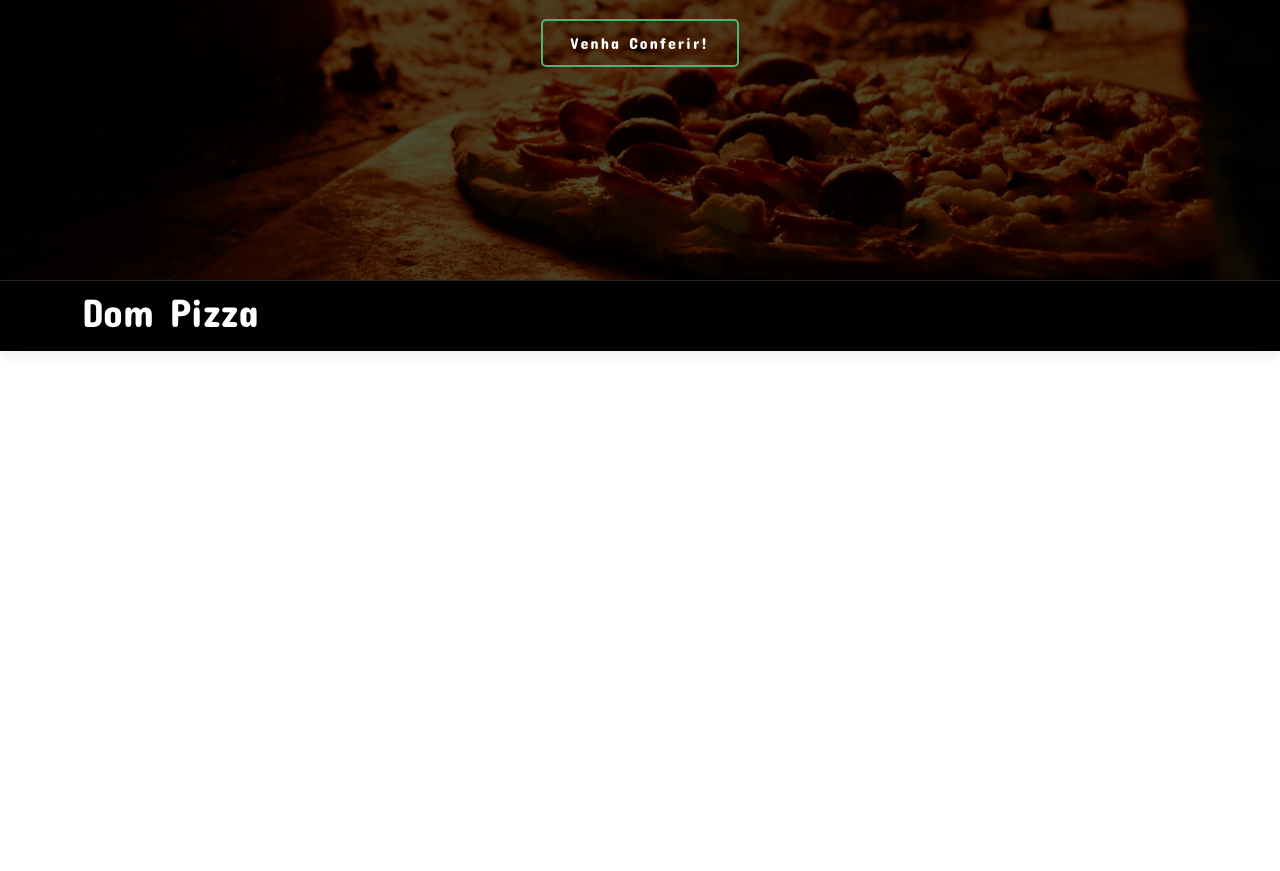
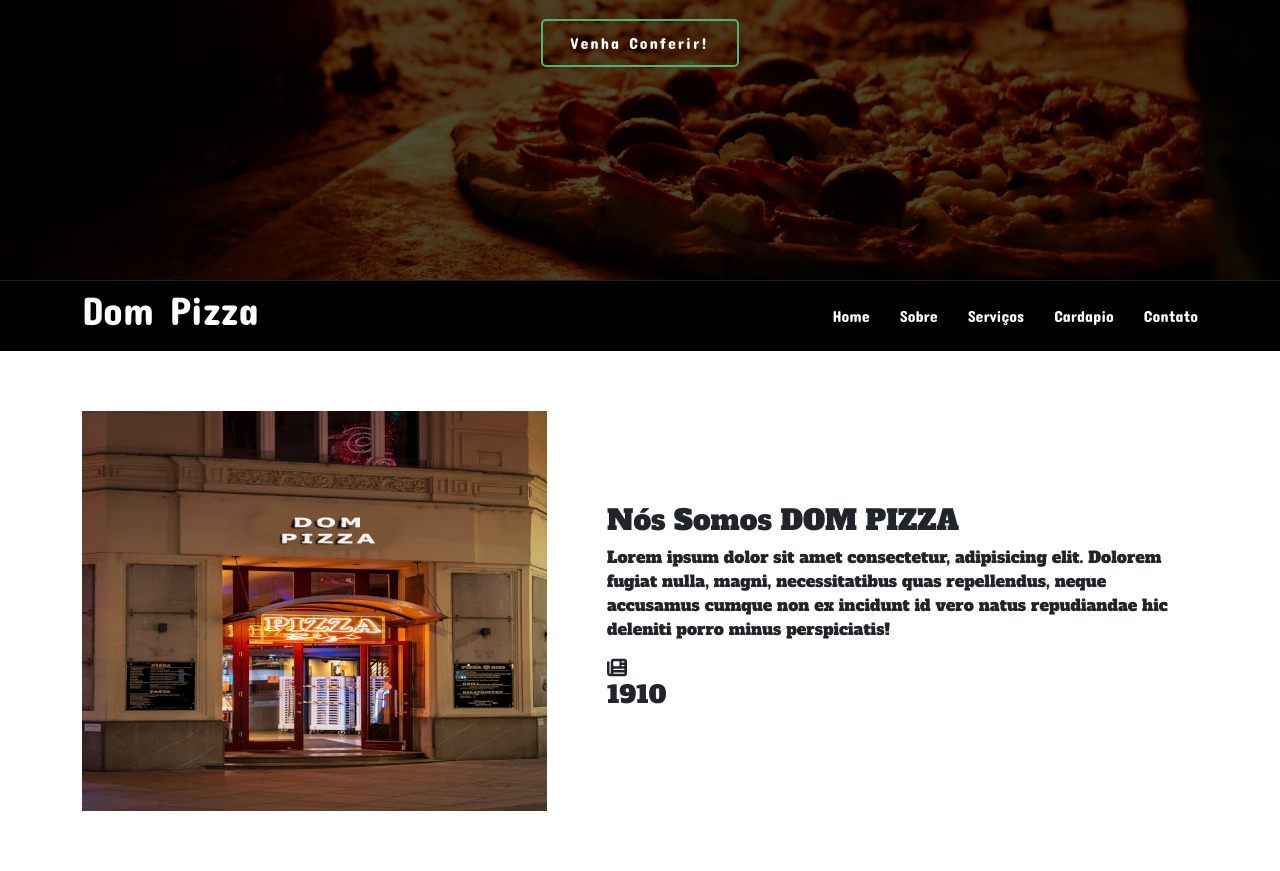
Before and after one commit to FernandoVenuto/Dom-Pizza, a plain HTML site: page index.html in a window 1280 px wide. Shown: the part 359-1230 px from the top of the page. Before the commit the page ends 800 px from the top, so only its background shows below. Drawn offline with Linux system fonts and the light colour scheme.

Commit message:
DOM-PIZZA

```diff
--- a/css/style.css
+++ b/css/style.css
@@ -9,7 +9,7 @@
     box-sizing: border-box;
 }
 
-a{
+a {
     text-decoration: none;
     font-family: 'Concert One', cursive;
 }
@@ -84,18 +84,81 @@ body {
     border: 2px solid #4eb478;
     color: #fff;
 }
+
 #hero .btn-get-started:hover {
     background: #B34D24;
     border: 2px solid #da9f20;
 }
-#header{
+
+#header {
     background: #000;
     height: 70px;
     transition: all 0.5s;
     z-index: 997;
 }
+
 #header .logo a {
     color: white;
+}
+
+.navbar {
+    position: relative;
+    display: flex;
+    flex-wrap: wrap;
+    align-items: center;
+    justify-content: space-between;
+}
+
+.navbar ul {
+    margin: 0;
+    padding: 0;
+    display: flex;
+    list-style: none;
+    align-items: center;
+}
+
+.navbar li {
+    position: relative;
+}
+
+.navbar a,
+.navbar a:focus {
+    display: flex;
+    align-items: center;
+    justify-content: space-between;
+    padding: 10px 0 10px 30px;
+    font-size: 16px;
+    font-weight: 500;
+    color: #fff;
+    white-space: nowrap;
+    transition: 0.3s;
+}
+
+.navbar a:hover {
+    color: #da9f20;
+    font-size: 18px;
+}
+
+.mobile-nav-toggle {
+    color: #fff;
+    font-size: 28px;
+    cursor: pointer;
+    display: none;
+    line-height: 0;
+    transition: 0.5s;
+}
+
+section {
+    padding: 60px 0;
+}
+.about .content{
+    padding: 0 0 0 60px;
+}
+.about .image {
+    background-position: bottom;
+    background-repeat: no-repeat;
+    background-size: cover;
+    min-height: 400px;
 }
 
 
@@ -105,3 +168,10 @@ body {
 
     }
 }
+
+@media (max-width: 991px) {
+
+    .navbar ul {
+        display: none;
+    }
+}
--- a/index.html
+++ b/index.html
@@ -6,7 +6,10 @@
     <meta http-equiv="X-UA-Compatible" content="IE=edge">
     <meta name="viewport" content="width=device-width, initial-scale=1.0">
     <link href="css/bootstrap.min.css" rel="stylesheet">
+    <link rel="stylesheet" href="https://cdnjs.cloudflare.com/ajax/libs/font-awesome/4.7.0/css/font-awesome.min.css">
     <link rel="stylesheet" href="css/style.css">
+    <script src="https://kit.fontawesome.com/4b14a34d8c.js" crossorigin="anonymous"></script>
+
     <title>Dom-Pizza</title>
 </head>
 
@@ -19,16 +22,52 @@
                 <a href="#about" class="btn-get-started">Venha Conferir!</a>
             </div>
         </section>
-        <header id="header" class="d-flex align-items-center">
-            <div class="container d-flex align-itens-center justify-content-between">
+        <header id="header" class="sticky-top d-flex align-items-center">
+            <div class="container d-flex align-itens-center justify-content-between ">
                 <div class="logo">
                     <h1 class="text-light">
                         <a href="./index.html"><span>Dom Pizza</span></a>
                     </h1>
                 </div>
-                <nav id="nav-bar" class="nav-bar"></nav>
+                <nav id="navbar" class="navbar">
+                    <ul>
+                        <li><a href="#">Home</a></li>
+                        <li><a href="#">Sobre</a></li>
+                        <li><a href="#">Serviços</a></li>
+                        <li><a href="#">Cardapio</a></li>
+                        <li><a href="#">Contato</a></li>
+                    </ul>
+                    <i class="fa fa-bars d-block d-lg-none" style="color:#fff; font-size:24px"></i>
+                </nav>
             </div>
         </header>
+        <main>
+            <section id="about" class="about">
+                <div class="container">
+                    <div class="row g-0">
+                        <div class="col-xl-5 image" style="background:url(../Dom-Pizza/imagens/Dom-Pizza-About.jpg)">
+
+                        </div>
+                        <div class="col-xl-7 pt-4 pt-lg-0 d-flex align-items-stretch">
+                            <div class="content d-flex flex-column justify-content-center aos-init aos-animate">
+                                <h3>Nós Somos DOM PIZZA</h3>
+                                <p>Lorem ipsum dolor sit amet consectetur, adipisicing elit. Dolorem fugiat nulla,
+                                    magni, necessitatibus quas repellendus, neque accusamus cumque non ex incidunt id
+                                    vero natus repudiandae hic deleniti porro minus perspiciatis!</p>
+                                <div class="row">
+                                    <div class="col-md-6" data-aos="zoom-in" data-aos-delay="100"><i
+                                            class="fa-solid fa-newspaper" style="font-size:20px ;"></i><h4>1910</h4></div>
+                                    <div class="col-md-6" data-aos="zoom-in" data-aos-delay="100"></div>
+                                    <div class="col-md-6" data-aos="zoom-in" data-aos-delay="100"></div>
+                                    <div class="col-md-6" data-aos="zoom-in" data-aos-delay="100"></div>
+                                </div>
+                            </div>
+                        </div>
+                    </div>
+                </div>
+    </div>
+    </section>
+    </main>
     </div>
 </body>
 
```
Also changed, not shown: imagens/Dom-Pizza-About.jpg (added).
